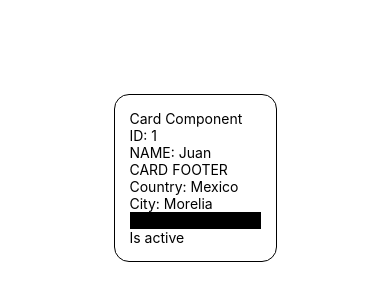
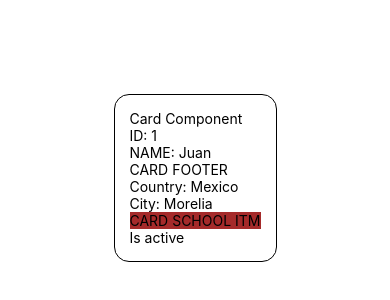
Before and after one commit to NicolasAlejandroBasilioNava/tecnologiasMoviles, a React Native app in the folder AwesomeProject/: screen / in a window 390 px wide. Shown: the part 244-544 px from the top of the page. Built offline with nearby package versions, Linux system fonts and the light colour scheme.

Commit message:
Practica 9

```diff
--- a/AwesomeProject/src/components/CardSchool.jsx
+++ b/AwesomeProject/src/components/CardSchool.jsx
@@ -8,7 +8,7 @@ export const CardSchool = () => {
     const {person} = useAppContext()
 
     return(
-        <View style={{backgroundColor: !person.isActive ? 'black' : 'white'}}>
+        <View style={{backgroundColor: !person.isActive ? 'brown' : 'white'}}>
         <Text>CARD SCHOOL {person.school}</Text>
 
     </View>
```
